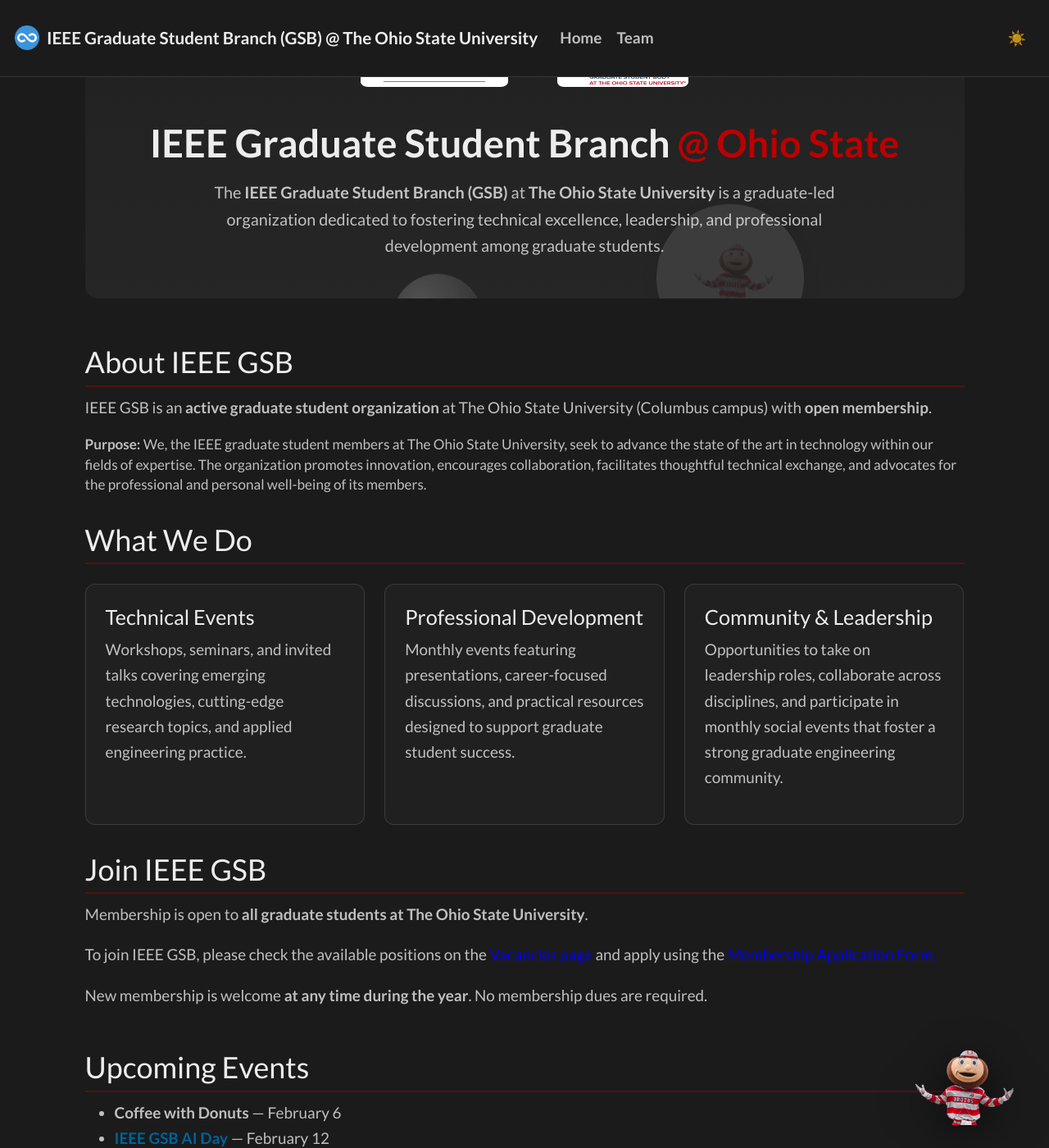
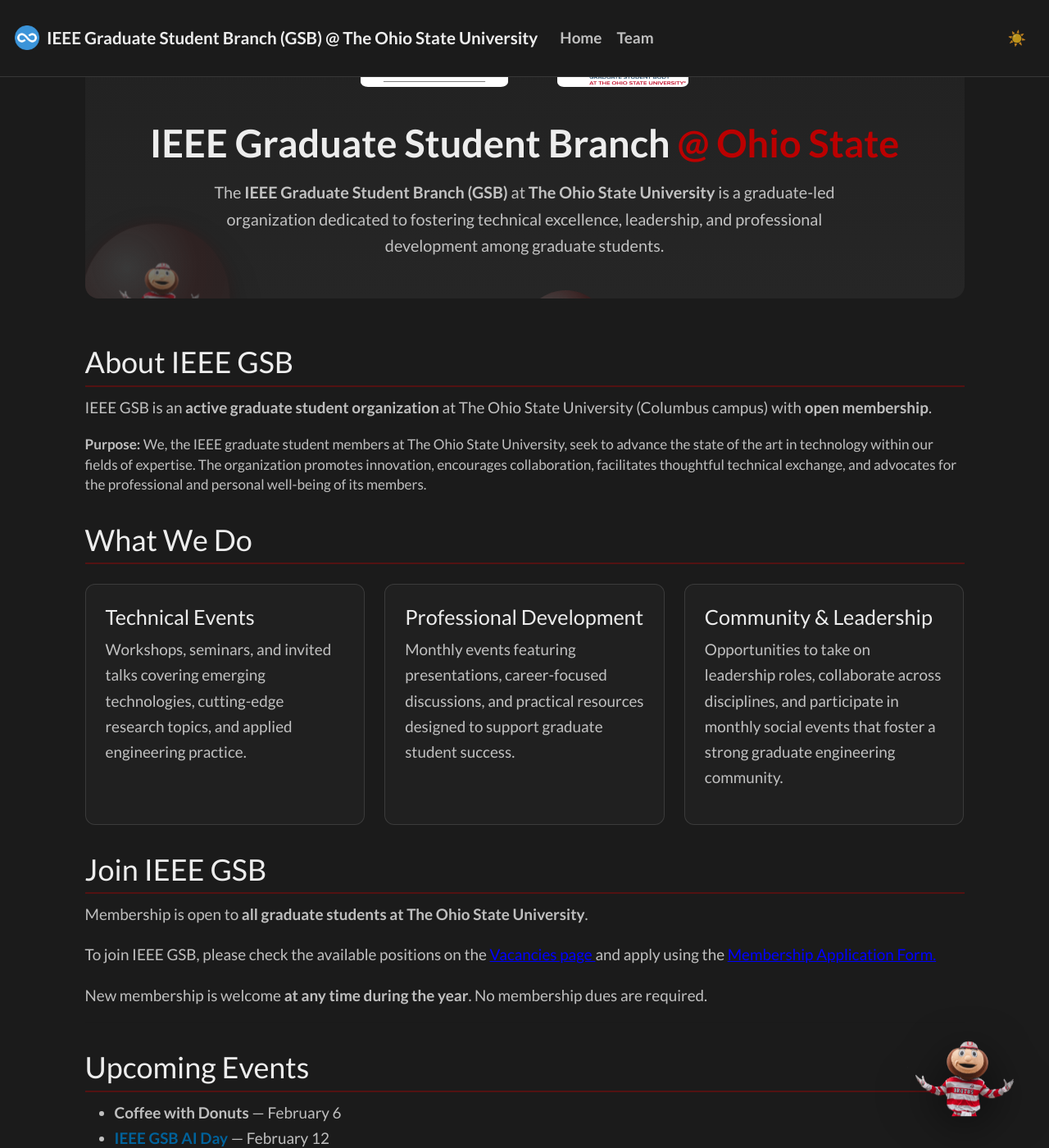
Before and after one commit to ieeegsbosu/ieeegsbosu.github.io, a Jekyll site: the page built from _pages/home.md, in a window 1280 px wide and 1400 px high, scrolled down 238 px. Shown: the whole window at 82% size. Built offline with Jekyll 4.4.1, drawn with Linux system fonts in a browser that asks for light colours; nearby versions of some CDN libraries; a style sheet for code colours, icons or effects is not loaded.

Commit message:
Update gsb-theme.css

```diff
--- a/assets/gsb-theme.css
+++ b/assets/gsb-theme.css
@@ -540,7 +540,7 @@ footer a:hover,
 
 
 /* =========================================================
-   BRUTUS BUCKEYE ANIMATION
+   BRUTUS BUCKEYE FLOATING MASCOT (GLOBAL)
    ========================================================= */
 
 #brutus-container {
@@ -557,18 +557,11 @@ footer a:hover,
   opacity: 0;
 
   animation:
-    brutus-float 3.5s ease-in-out infinite,
-    brutus-appear 0.9s ease-out forwards;
+    brutus-appear 0.9s ease-out forwards,
+    brutus-float 3.6s ease-in-out infinite 0.9s;
 }
 
-/* Floating motion */
-@keyframes brutus-float {
-  0%   { transform: translateY(0); }
-  50%  { transform: translateY(-16px); }
-  100% { transform: translateY(0); }
-}
-
-/* Entrance animation */
+/* Entrance */
 @keyframes brutus-appear {
   from {
     opacity: 0;
@@ -580,23 +573,31 @@ footer a:hover,
   }
 }
 
-/* Mobile adjustment */
+/* Gentle float */
+@keyframes brutus-float {
+  0%   { transform: translateY(0); }
+  50%  { transform: translateY(-14px); }
+  100% { transform: translateY(0); }
+}
+
+/* Theme shadows */
+[data-theme="dark"] #brutus-buckeye {
+  filter: drop-shadow(0 12px 26px rgba(0,0,0,0.55));
+}
+
+[data-theme="light"] #brutus-buckeye {
+  filter: drop-shadow(0 6px 14px rgba(0,0,0,0.2));
+}
+
+/* Mobile */
 @media (max-width: 768px) {
   #brutus-buckeye {
     width: 110px;
   }
 }
 
-[data-theme="dark"] #brutus-buckeye {
-  filter: drop-shadow(0 10px 24px rgba(0,0,0,0.55));
-}
-
-[data-theme="light"] #brutus-buckeye {
-  filter: drop-shadow(0 6px 14px rgba(0,0,0,0.2));
-}
-
 /* =========================================================
-   HERO BUBBLE ANIMATION (BRUTUS)
+   HERO BUBBLE SYSTEM
    ========================================================= */
 
 .hero-bubbles {
@@ -604,7 +605,7 @@ footer a:hover,
   overflow: hidden;
 }
 
-/* Content stays above bubbles */
+/* Keep text/logos above bubbles */
 .hero-content {
   position: relative;
   z-index: 2;
@@ -621,47 +622,58 @@ footer a:hover,
 /* Base bubble */
 .bubble {
   position: absolute;
-  bottom: -120px;
+  bottom: -140px;
   border-radius: 50%;
-  opacity: 0.18;
+  opacity: 0.28;
+  animation: bubble-float linear infinite;
   background: radial-gradient(
     circle at 30% 30%,
     rgba(255,255,255,0.9),
-    rgba(255,255,255,0.1)
+    rgba(255,255,255,0.15)
   );
-  animation: bubble-float linear infinite;
 }
 
 /* Bubble sizes */
 .bubble.small {
   width: 60px;
   height: 60px;
-  left: 12%;
-  animation-duration: 18s;
+  animation-duration: 16s;
 }
 
 .bubble.medium {
   width: 110px;
   height: 110px;
-  left: 35%;
   animation-duration: 22s;
 }
 
 .bubble.large {
   width: 180px;
   height: 180px;
-  left: 65%;
-  animation-duration: 26s;
+  animation-duration: 28s;
 }
 
-/* Brutus bubble */
+/* Bubble float */
+@keyframes bubble-float {
+  from {
+    transform: translateY(0) translateX(0);
+  }
+  to {
+    transform: translateY(-140%) translateX(-18px);
+  }
+}
+
+/* =========================================================
+   BRUTUS INSIDE HERO BUBBLE
+   ========================================================= */
+
 .brutus-bubble {
   display: flex;
   align-items: center;
   justify-content: center;
+
+  background: rgba(255,255,255,0.92);
   opacity: 0.95;
-  background: rgba(255,255,255,0.9);
-  box-shadow: 0 12px 32px rgba(0,0,0,0.35);
+  box-shadow: 0 14px 36px rgba(0,0,0,0.35);
 }
 
 .brutus-bubble img {
@@ -669,26 +681,27 @@ footer a:hover,
   animation: brutus-float 3.2s ease-in-out infinite;
 }
 
-/* Floating animation */
-@keyframes bubble-float {
-  from {
-    transform: translateY(0);
-  }
-  to {
-    transform: translateY(-140%);
-  }
+/* Dark mode boost */
+[data-theme="dark"] .brutus-bubble {
+  background: rgba(255,255,255,0.96);
+  box-shadow:
+    0 18px 42px rgba(0,0,0,0.65),
+    0 0 20px rgba(187,0,0,0.25);
 }
 
-/* Brutus bounce */
-@keyframes brutus-float {
-  0%   { transform: translateY(0); }
-  50%  { transform: translateY(-12px); }
-  100% { transform: translateY(0); }
+[data-theme="dark"] .brutus-bubble img {
+  filter: brightness(1.18) contrast(1.12) saturate(1.05);
 }
 
-/* Dark mode adjustment */
+/* Dark mode bubbles (scarlet tint) */
 [data-theme="dark"] .bubble {
-  opacity: 0.12;
+  opacity: 0.38;
+  background: radial-gradient(
+    circle at 30% 30%,
+    rgba(255,255,255,0.25),
+    rgba(187,0,0,0.18),
+    rgba(187,0,0,0.08)
+  );
 }
 
 /* Mobile tuning */
```
